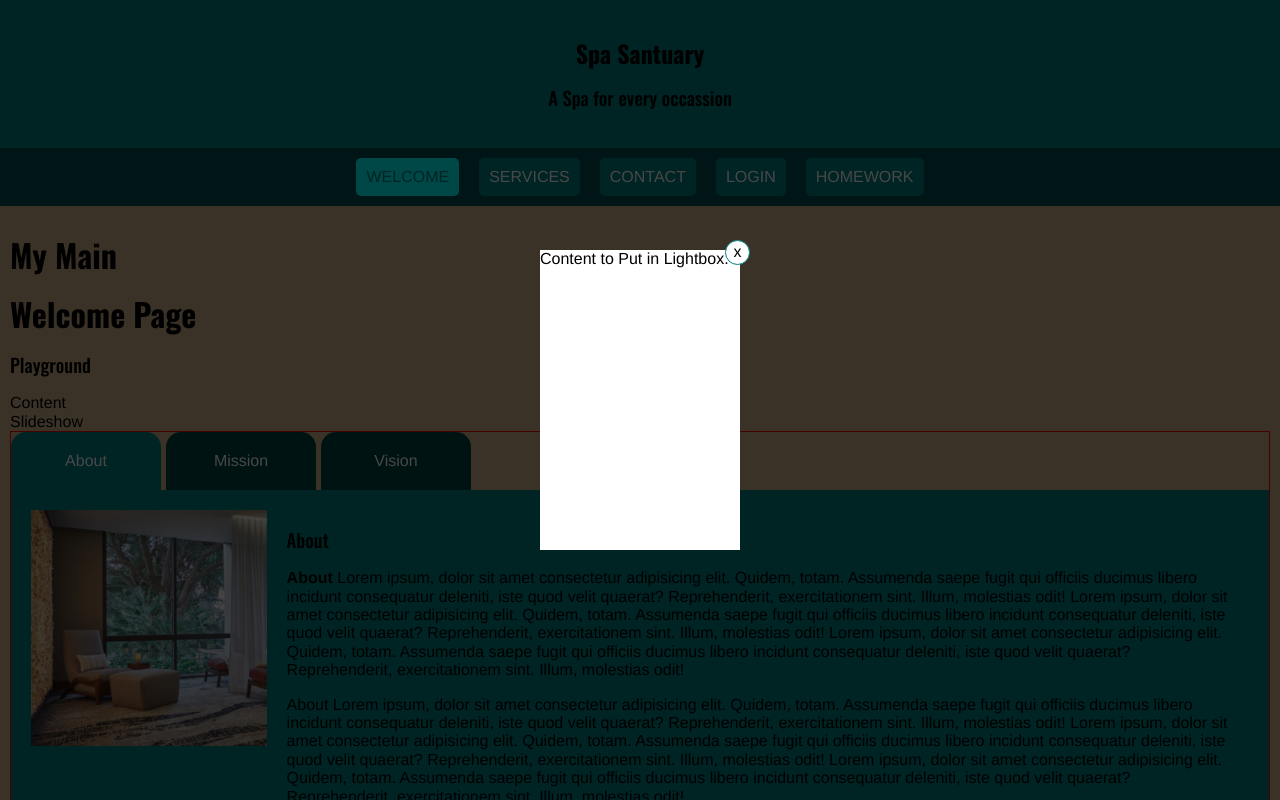
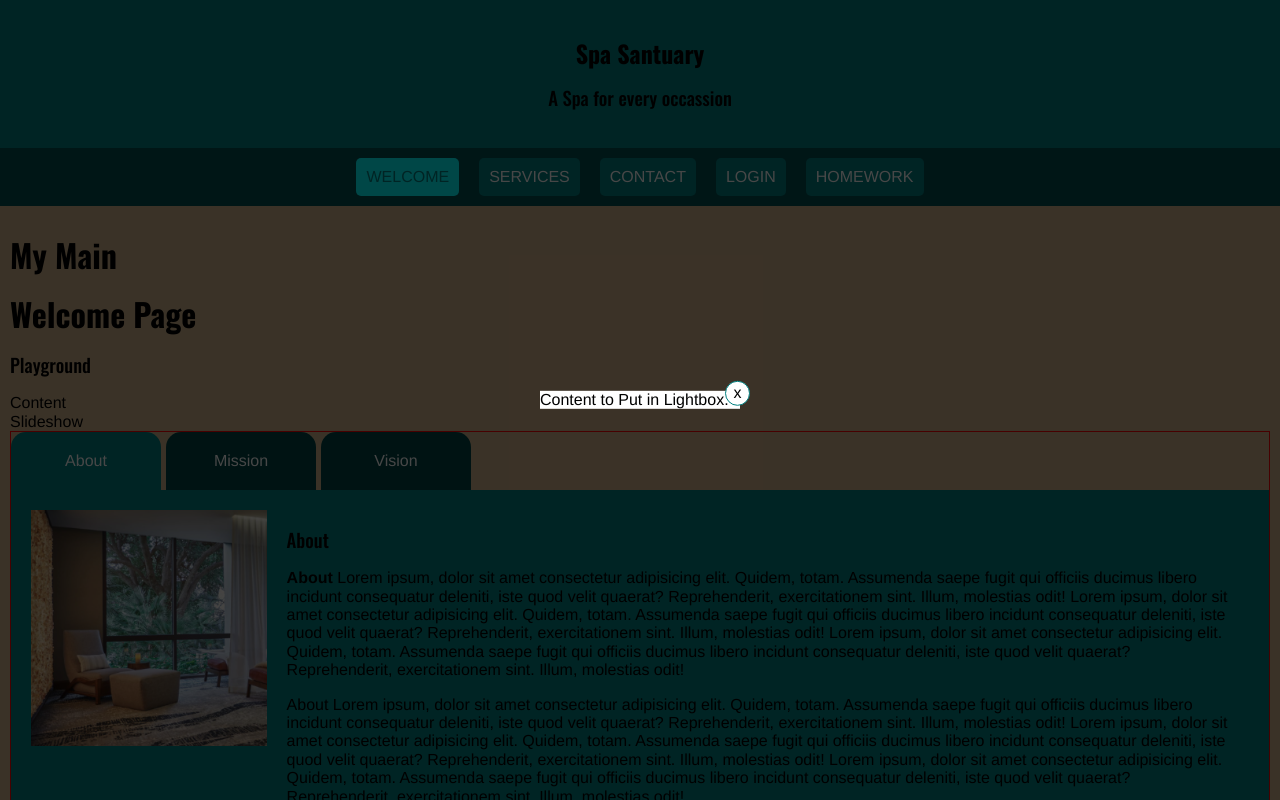
Before and after one commit to dwlopez91/uclax-web1-summer21, a React (Create React App) app: page / in a window 1280 px wide. Both pictures are taken after a click on the element "Content". Shown: the top 800 px of the page. Built offline with nearby package versions, Linux system fonts and the light colour scheme.

Commit message:
lightbox flexible

```diff
--- a/src/React/Components/Lightbox/Dark.jsx
+++ b/src/React/Components/Lightbox/Dark.jsx
@@ -3,7 +3,7 @@ import styled from 'styled-components';
 
 import Light from './Light.jsx';
 
-const Dark = ({showLightUpdate, children}) => {
+const Dark = ({showLightUpdate, children, width}) => {
 
     useEffect(() => {
         const handleOnKeyDown = (event) => {
@@ -23,7 +23,7 @@ const Dark = ({showLightUpdate, children}) => {
 
     return (
         <DarkStyled className='Dark'>
-            <Light showLightUpdate={ showLightUpdate }>
+            <Light showLightUpdate={ showLightUpdate } width={width}>
                 { children }
             </Light>
         </DarkStyled>
@@ -34,6 +34,9 @@ export default Dark;
 
 const DarkStyled = styled.div`
     position: fixed;
+
+    z-index: 1000;
+
     background-color: rgba(0, 0, 0, 0.722);
 
     left: 0px;
--- a/src/React/Components/Lightbox/Light.jsx
+++ b/src/React/Components/Lightbox/Light.jsx
@@ -1,22 +1,23 @@
-import React from 'react';
+import React, { useMemo } from 'react';
 import styled from 'styled-components';
 
 import CloseButton from '../Buttons/CloseButton.jsx';
 
-const Light = ({showLightUpdate, children}) => {
+const Light = ({showLightUpdate, children, width}) => {
+
 
     const handleClose = () => {
         showLightUpdate(false);
     }
 
     const handleClick = (event) => {
-        event.stopPropogation();
+        event.stopPropagation();
     }
 
     return (
-        <LightStyled className='Light'>
+        <LightStyled className='Light' onClick={ handleClick } w={ width }>
             <CloseButton onClick={ handleClose } />
-            {children}
+            { useMemo(() => children, [width]) }
 
         </LightStyled>
     );
@@ -30,8 +31,13 @@ const LightStyled = styled.div`
 
     background-color: #fff;
 
-    width: 200px;
-    height: 300px;
+    width: ${
+        ({w}) => {
+            return w;
+        }
+    };
+
+    height: auto;
 
     left: 50%;
     top: 50%;
--- a/src/React/Components/Lightbox/Lightbox.jsx
+++ b/src/React/Components/Lightbox/Lightbox.jsx
@@ -5,7 +5,7 @@ import styled from 'styled-components';
 import Dark from './Dark.jsx';
 
 
-const Lightbox = ({children, LightboxContent}) => {
+const Lightbox = ({children, LightboxContent, width='200px'}) => {
 
     const [showLight, showLightUpdate] = useState(false);
 
@@ -18,7 +18,7 @@ const Lightbox = ({children, LightboxContent}) => {
             {children}
             {
                 showLight &&
-                <Dark showLightUpdate={ showLightUpdate}>
+                <Dark showLightUpdate={ showLightUpdate} width={ width }>
                     <LightboxContent />
                 </Dark>
             }
--- a/src/React/Pages/Services/Gallery/Item.jsx
+++ b/src/React/Pages/Services/Gallery/Item.jsx
@@ -18,7 +18,7 @@ const Item = ({ service }) => {
         }
         return (
             <ItemStyled className='Item'>
-              <Lightbox LightboxContent={ LightboxContent }>
+              <Lightbox LightboxContent={ LightboxContent } width={ '400px' }>
                 <img src={ service.image } alt={ service.title } />
                 <h3>{ service.title }</h3>
                 {/* <p>{ service.description }</p>
--- a/src/React/Pages/Welcome/Staff/StaffMember.jsx
+++ b/src/React/Pages/Welcome/Staff/StaffMember.jsx
@@ -3,8 +3,12 @@ import styled from 'styled-components';
 
 import Lightbox from 'React/Components/Lightbox/Lightbox';
 
+import { useMediaQuery } from 'common/mediaQueries/useMediaQuery';
+
 
 const StaffMember = ({member}) => {
+
+    const { media } =useMediaQuery();
 
     const LightboxContent = () => {
         return (
@@ -15,9 +19,11 @@ const StaffMember = ({member}) => {
         )
     }
 
+    const width = (media.mdUp) ? '400px' : '200px';
+
     return (
         <StaffMemberStyled className='StaffMember'>
-            <Lightbox LightboxContent={ LightboxContent }>
+            <Lightbox LightboxContent={ LightboxContent } width={ width}>
                  <img src={member.image} alt={ member.name} />
                 <h3>{member.name}</h3>
             </Lightbox>
```
